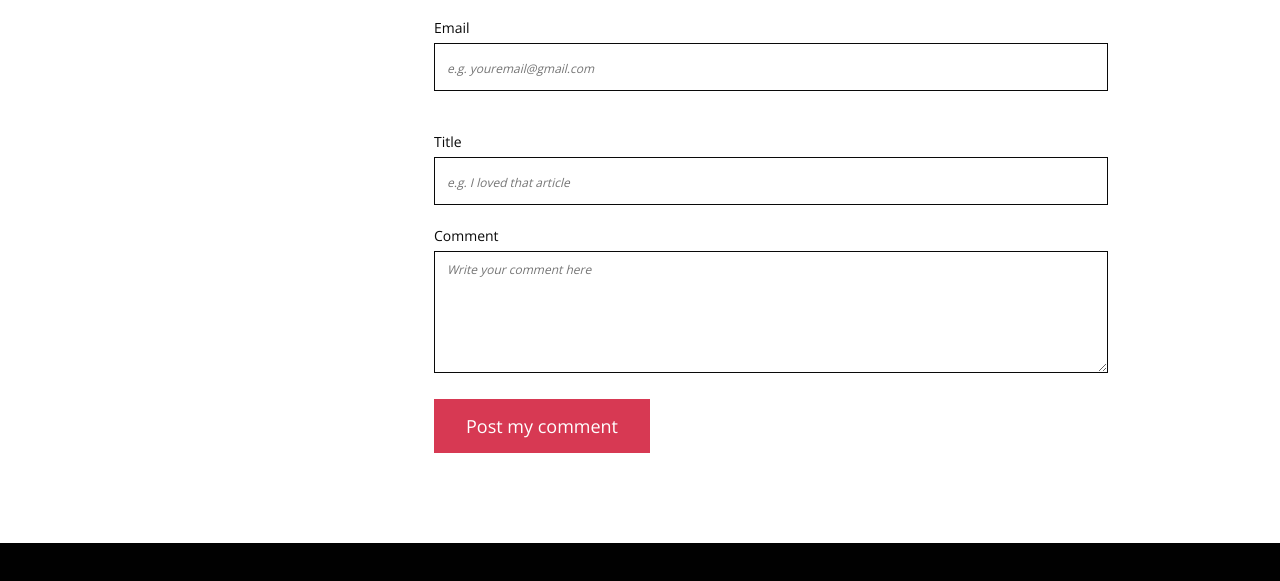
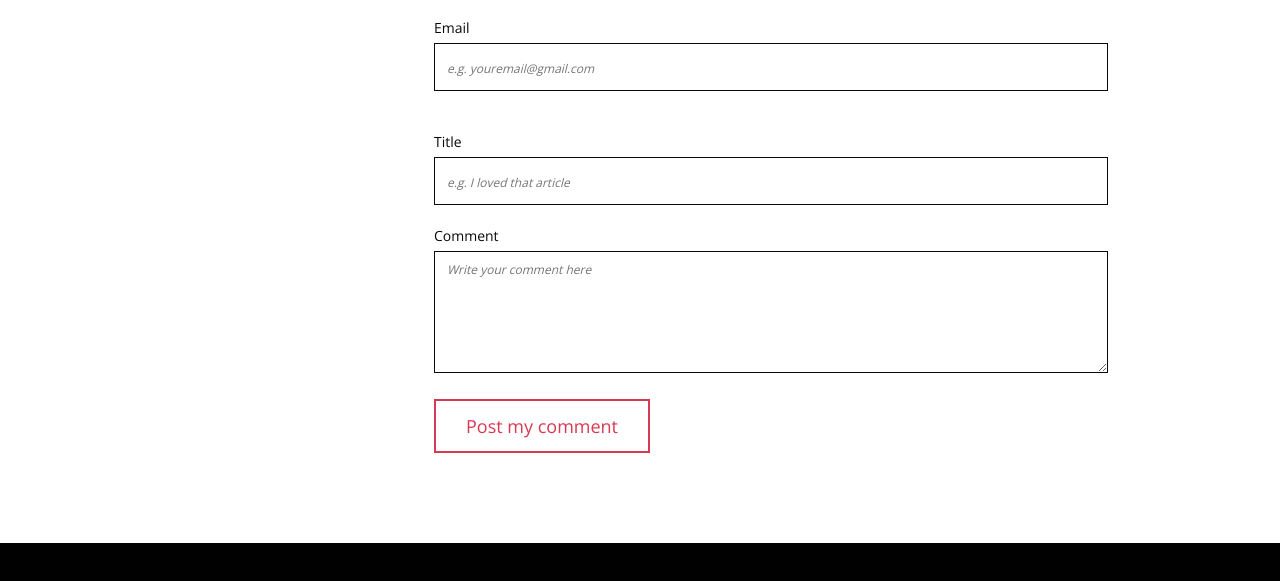
Before and after one commit to aristizabaru/holbertonschool-web-front-end, a plain HTML site: page 0x05-form/06-article.html in a window 1280 px wide. In both pictures the pointer is over the button "Post my comment". Shown: the part 2457-3038 px from the top of the page. Drawn offline with nearby package versions, Linux system fonts and the light colour scheme.

Commit message:
Fix: add properties to .button-primary selector

```diff
--- a/0x05-form/06-styles.css
+++ b/0x05-form/06-styles.css
@@ -309,6 +309,10 @@ a:active {
 .button-primary {
   color: var(--color-white);
   background: var(--color-primary);
+}
+.button-primary:hover {
+  color: var(--color-primary);
+  background: var(--color-white);
 }
 
 /* Helpers
```
